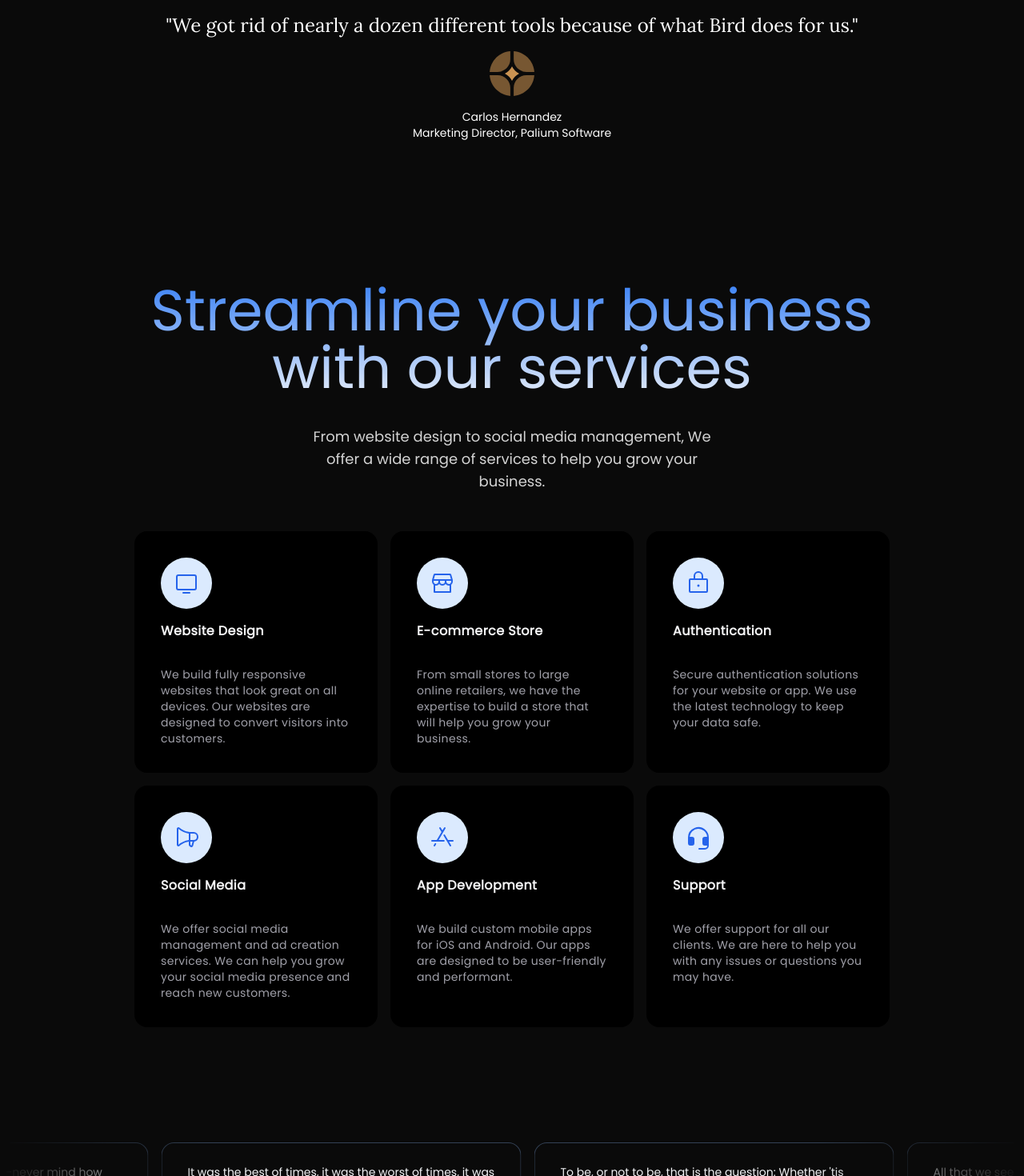
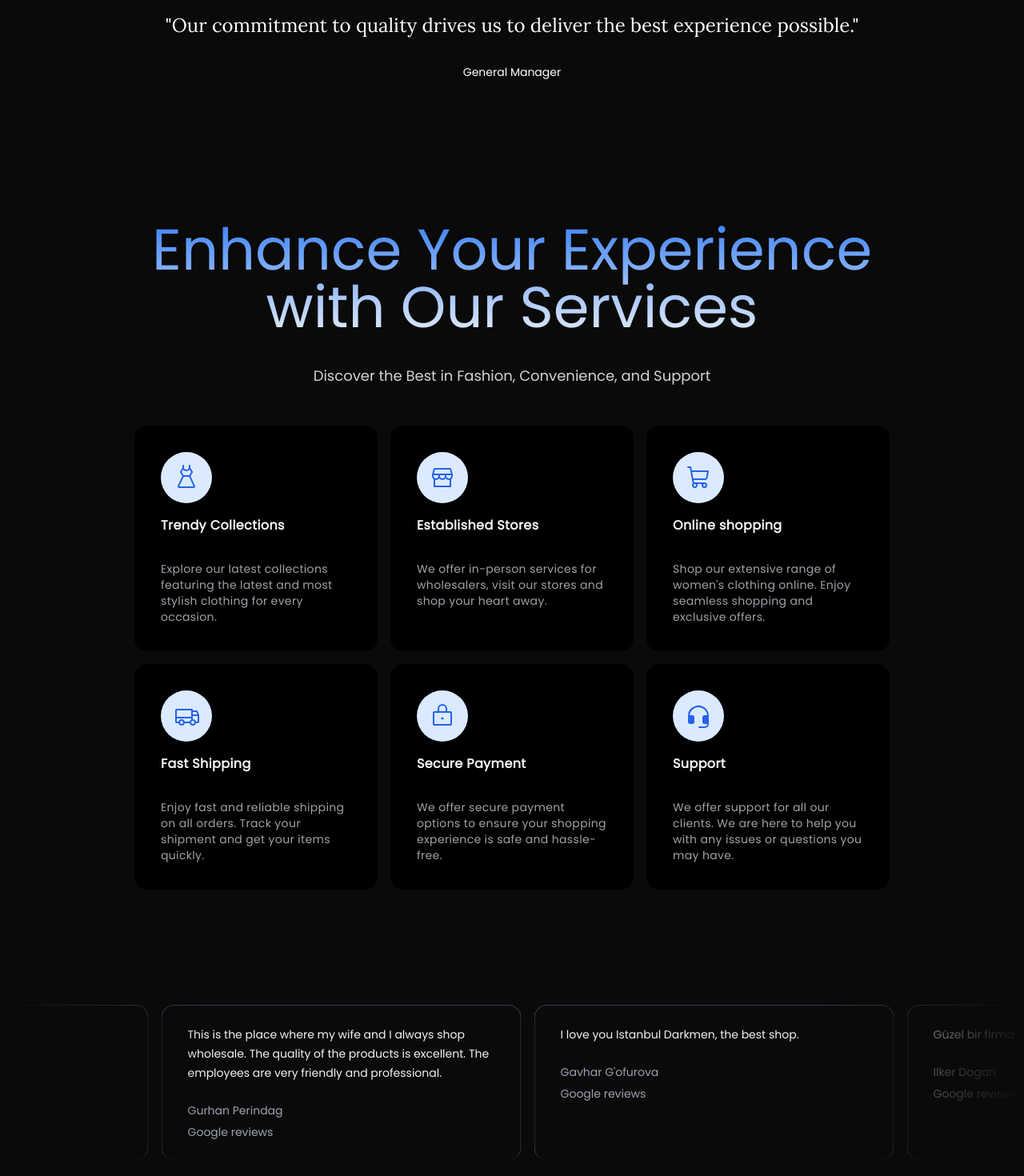
Before and after one commit to iBz-04/DARKWIN-MAIN, a Next.js app in the folder darkwin/: page / in a window 1280 px wide. Shown: the part 4620-6090 px from the top of the page at 80% size. Built offline with nearby package versions, Linux system fonts and the light colour scheme.

Commit message:
optimization & update

```diff
--- a/darkwin/app/brands.tsx
+++ b/darkwin/app/brands.tsx
@@ -36,12 +36,11 @@ const Brands = () => {
       <div className=" p-4   mx-auto relative z-10  w-full pt-20 md:pt-32">
         <div className="text-4xl md:pb-8 md:text-7xl text-center
         bg-clip-text text-transparent bg-gradient-to-b from-purple-500 to-sky-200 bg-opacity-50">
-          The best brands <br /> choose us
+          We work with <br /> the best brands
         </div>
 
         <p className="mt-4 text-lg font-normal  text-neutral-300 max-w-lg text-center mx-auto">
-          From small businesses to large corporations, we have helped many
-          brands elevate their business.
+          From small businesses to large corporations, we have made partnerships with many companies.
         </p>
 
         <div className="grid grid-cols-3  items-center justify-center  mx-auto md:w-3/5 cursor-pointer">
@@ -65,22 +64,21 @@ const Brands = () => {
             font.className
           )}
         >
-          &quot;We got rid of nearly a dozen different tools because of what
-          Bird does for us.&quot;
+          &quot;Our commitment to quality drives us to deliver the best  experience possible.&quot;
         </div>
 
         <div className="items-center flex justify-center flex-col text-white">
-          <Image
+          {/* <Image
             src="/images/logo.svg"
             alt="logo"
             width={1000}
             height={1000}
             className="pt-2 xl:pt-0  w-10 xl:w-14 "
-          />
+          /> */}
 
           <div className=" text-center">
-            <div className="text-sm  font-medium pt-4">Carlos Hernandez</div>
-            <div className="text-sm">Marketing Director, Palium Software</div>
+            <div className="text-sm  font-medium pt-4">General Manager</div>
+            {/* <div className="text-sm">Marketing Director, Palium Software</div> */}
           </div>
         </div>
       </div>
--- a/darkwin/app/faq.tsx
+++ b/darkwin/app/faq.tsx
@@ -15,22 +15,22 @@ const FAQS = () => {
         ">
           <div className=" p-10 md:p-4 md:px-20">
             <div className="text-3xl md:text-7xl font-bold text-black">
-              Have questions ?
+              Frequently asked
             </div>
             <div className="  font-semibold text-3xl md:text-6xl text-gradient bg-gradient-to-r from-emerald-600 to-blue-300 bg-clip-text text-transparent">
-              Get answers.
+              Questions.
             </div>
             <Accordion type="single" collapsible>
     <AccordionItem value="item-1">
-      <AccordionTrigger>What is Bird?</AccordionTrigger>
+      <AccordionTrigger>What is Darkwin?</AccordionTrigger>
       <AccordionContent>
-        Bird is a full fledge marketing agency that specializes in branding, web design, and digital marketing.
+        Darkwin is a clothing brand service that specializes plus-size & large size women&apos;s fashion.
       </AccordionContent>
     </AccordionItem>
     <AccordionItem value="item-2">
-      <AccordionTrigger>How to start ?</AccordionTrigger>
+      <AccordionTrigger>How to shop online ?</AccordionTrigger>
       <AccordionContent>
-        You can start by contacting us. We will get back to you within 24 hours.
+        You can start by visiting our online shop at <a href="https://www.darkmenshop.com/"><b>darkmenshop.com</b></a>
       </AccordionContent>
     </AccordionItem>
     <AccordionItem value="item-3">
@@ -38,7 +38,7 @@ const FAQS = () => {
     Pricing ?
       </AccordionTrigger>
       <AccordionContent>
-        We offer custom tailored solutions for your business. Contact us to get a quote.
+        We offer affordable  wholesale clothing tailored to suit your budget.
 
       </AccordionContent>
     </AccordionItem>
@@ -48,7 +48,7 @@ const FAQS = () => {
     Support ?
         </AccordionTrigger>
       <AccordionContent>
-        We offer Monday-Friday support for all our clients.
+        We offer ready support for all our customers in need, just give us a call
       </AccordionContent>
     </AccordionItem>
   </Accordion>
--- a/darkwin/app/services.tsx
+++ b/darkwin/app/services.tsx
@@ -8,12 +8,12 @@ const Services = () => {
         <div className="text-4xl pb-5 md:text-7xl text-center
          bg-clip-text text-transparent bg-gradient-to-b
           from-blue-500 to-neutral-50 bg-opacity-50 mt-20">
-          Streamline your business with our services
+          Enhance Your Experience with Our Services
         </div>
         <p className="mt-4 text-lg font-normal
           text-neutral-300 max-w-lg
           text-center mx-auto">
-          From website design to social media management, We offer a wide range of services to help you grow your business.
+          Discover the Best in Fashion, Convenience, and Support
         </p>
 
         <CardHoverEffectDemo />
--- a/darkwin/app/snippets/card-hover-effect-snippet.tsx
+++ b/darkwin/app/snippets/card-hover-effect-snippet.tsx
@@ -1,5 +1,5 @@
 import { HoverEffect } from "@/components/ui/card-hover-effect";
-import { PiAppStoreLogo, PiHeadsetFill, PiLock, PiMegaphone, PiMonitor, PiStorefront } from "react-icons/pi";
+import { PiLock, PiHeadsetFill, PiShoppingCart, PiTruck, PiDress, PiStorefront } from "react-icons/pi";
 
 export function CardHoverEffectDemo() {
   return (
@@ -10,38 +10,38 @@ export function CardHoverEffectDemo() {
 }
 export const projects = [
     {
-        icon : <div className="bg-blue-100 p-4 rounded-full"><PiMonitor className="w-8 h-8 text-blue-600" /></div>,
-        title: "Website Design",
+        icon : <div className="bg-blue-100 p-4 rounded-full"><PiDress className="w-8 h-8 text-blue-600" /></div>,
+        title: "Trendy Collections",
         description:
-          "We build fully responsive websites that look great on all devices. Our websites are designed to convert visitors into customers.",
+          "Explore our latest collections featuring the latest and most stylish clothing for every occasion.",
 
       },
       {
         icon : <div className="bg-blue-100 p-4 rounded-full"><PiStorefront className="w-8 h-8 text-blue-600" /></div>,
-        title: "E-commerce Store",
+        title: "Established Stores",
         description:
-          "From small stores to large online retailers, we have the expertise to build a store that will help you grow your business.",
+          "We offer in-person services for wholesalers, visit our stores and shop your heart away.",
+
+      },
+      {
+        icon : <div className="bg-blue-100 p-4 rounded-full"><PiShoppingCart className="w-8 h-8 text-blue-600" /></div>,
+        title: "Online shopping",
+        description:
+          "Shop our extensive range of women's clothing online. Enjoy seamless shopping and exclusive offers.",
+
+      },
+      {
+        icon : <div className="bg-blue-100 p-4 rounded-full"><PiTruck className="w-8 h-8 text-blue-600" /></div>,
+        title: "Fast Shipping",
+        description:
+          "Enjoy fast and reliable shipping on all orders. Track your shipment and get your items quickly.",
 
       },
       {
         icon : <div className="bg-blue-100 p-4 rounded-full"><PiLock className="w-8 h-8 text-blue-600" /></div>,
-        title: "Authentication",
+        title: "Secure Payment",
         description:
-          "Secure authentication solutions for your website or app. We use the latest technology to keep your data safe.",
-
-      },
-      {
-        icon : <div className="bg-blue-100 p-4 rounded-full"><PiMegaphone className="w-8 h-8 text-blue-600" /></div>,
-        title: "Social Media",
-        description:
-          "We offer social media management and ad creation services. We can help you grow your social media presence and reach new customers.",
-
-      },
-      {
-        icon : <div className="bg-blue-100 p-4 rounded-full"><PiAppStoreLogo className="w-8 h-8 text-blue-600" /></div>,
-        title: "App Development",
-        description:
-          "We build custom mobile apps for iOS and Android. Our apps are designed to be user-friendly and performant.",
+          "We offer secure payment options to ensure your shopping experience is safe and hassle-free.",
 
       },
       {
--- a/darkwin/app/snippets/infinite-moving-card-snippet.tsx
+++ b/darkwin/app/snippets/infinite-moving-card-snippet.tsx
@@ -18,31 +18,31 @@ export function InfiniteMovingCardsDemo() {
 const testimonials = [
   {
     quote:
-      "It was the best of times, it was the worst of times, it was the age of wisdom, it was the age of foolishness, it was the epoch of belief, it was the epoch of incredulity, it was the season of Light, it was the season of Darkness, it was the spring of hope, it was the winter of despair.",
-    name: "Charles Dickens",
-    title: "A Tale of Two Cities",
+      "This is the place where my wife and I always shop wholesale. The quality of the products is excellent. The employees are very friendly and professional.",
+    name: "Gurhan Perindag",
+    title: "Google reviews",
   },
   {
     quote:
-      "To be, or not to be, that is the question: Whether 'tis nobler in the mind to suffer The slings and arrows of outrageous fortune, Or to take Arms against a Sea of troubles, And by opposing end them: to die, to sleep.",
-    name: "William Shakespeare",
-    title: "Hamlet",
+      "I love you Istanbul Darkmen, the best shop.",
+    name: "Gavhar G'ofurova",
+    title: "Google reviews",
   },
   {
-    quote: "All that we see or seem is but a dream within a dream.",
-    name: "Edgar Allan Poe",
-    title: "A Dream Within a Dream",
+    quote: "Güzel bir firma mardinlılar başarılı.",
+    name: "Ilker Dogan",
+    title: "Google reviews",
   },
   {
     quote:
-      "It is a truth universally acknowledged, that a single man in possession of a good fortune, must be in want of a wife.",
-    name: "Jane Austen",
-    title: "Pride and Prejudice",
+      "Harika !",
+    name: "Huseyin Yenal",
+    title: "Google reviews",
   },
   {
     quote:
-      "Call me Ishmael. Some years ago—never mind how long precisely—having little or no money in my purse, and nothing particular to interest me on shore, I thought I would sail about a little and see the watery part of the world.",
-    name: "Herman Melville",
-    title: "Moby-Dick",
+      "Super.",
+    name: "Monika Bozsik",
+    title: "Google reviews",
   },
 ];
```
